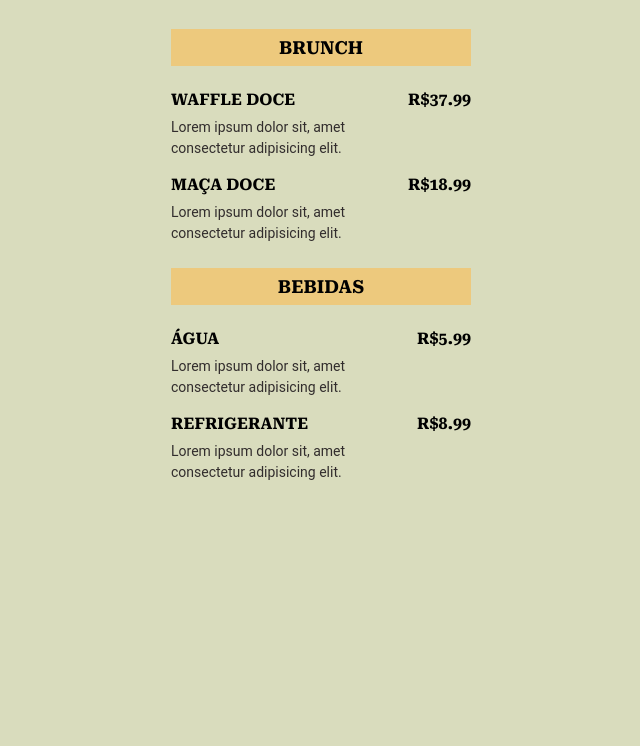
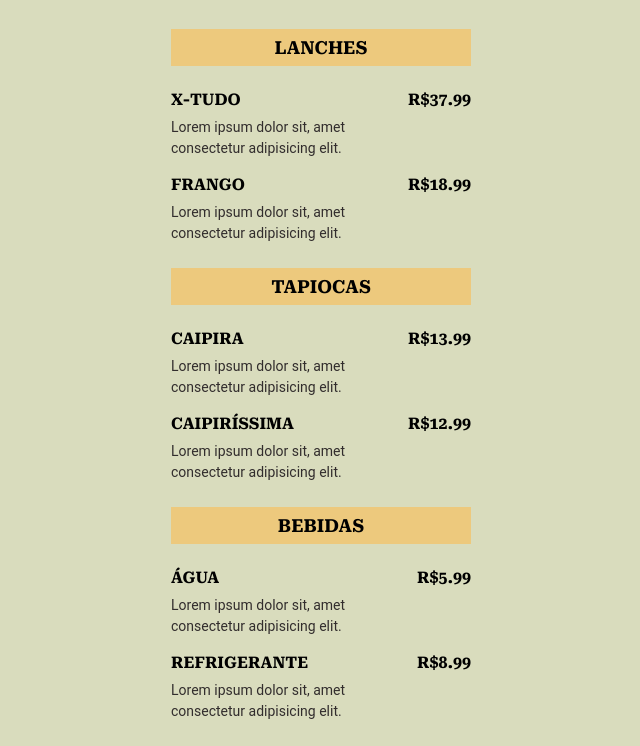
Before and after one commit to euFigueira/maratona-explorer3, a plain HTML site: page index.html in a window 1280 px wide. Shown: the part 90-836 px from the top of the page, without its empty margins (319-959 px from the left). Before the commit the page ends 800 px from the top, so only its background shows below. Drawn offline with Linux system fonts and the light colour scheme.

Commit message:
incluido parte de comidas

```diff
--- a/index.html
+++ b/index.html
@@ -13,7 +13,8 @@
     <link rel="stylesheet" href="./style.css">
   </head>
 
-  <body></body>
+  <body>
+
 
     <header>
       <h1>Figueira<span>Coffe</span></h1>
@@ -21,12 +22,12 @@
     </header>
 
     <section>
-      <h2>Brunch</h2>
+      <h2>Lanches</h2>
 
        <ul>
         <li>
           <div class="details">
-            <h3>Waffle Doce</h3>
+            <h3>X-TUDO</h3>
             <p id="description">
               Lorem ipsum dolor sit, amet consectetur adipisicing elit.
             </p>
@@ -40,7 +41,7 @@
 
         <li>
           <div class="details">
-            <h3>Maça Doce</h3>
+            <h3>FRANGO</h3>
             <p class="description">
               Lorem ipsum dolor sit, amet consectetur adipisicing elit.
             </p>
@@ -48,6 +49,41 @@
 
           <strong class="price">
           R$18.99
+          </strong>
+
+        </li>
+
+      </ul>
+    </section>
+
+      <section>
+      <h2>Tapiocas</h2>
+
+       <ul>
+        <li>
+          <div class="details">
+            <h3>Caipira</h3>
+            <p id="description">
+              Lorem ipsum dolor sit, amet consectetur adipisicing elit.
+            </p>
+          </div>
+
+          <strong class="price">
+            R$13.99
+          </strong>
+
+        </li>
+
+        <li>
+          <div class="details">
+            <h3>Caipiríssima</h3>
+            <p class="description">
+              Lorem ipsum dolor sit, amet consectetur adipisicing elit.
+            </p>
+          </div>
+
+          <strong class="price">
+          R$12.99
           </strong>
 
         </li>
@@ -89,5 +125,7 @@
 
       </ul>
     </section>
+
+
   </body>
 </html>
```
